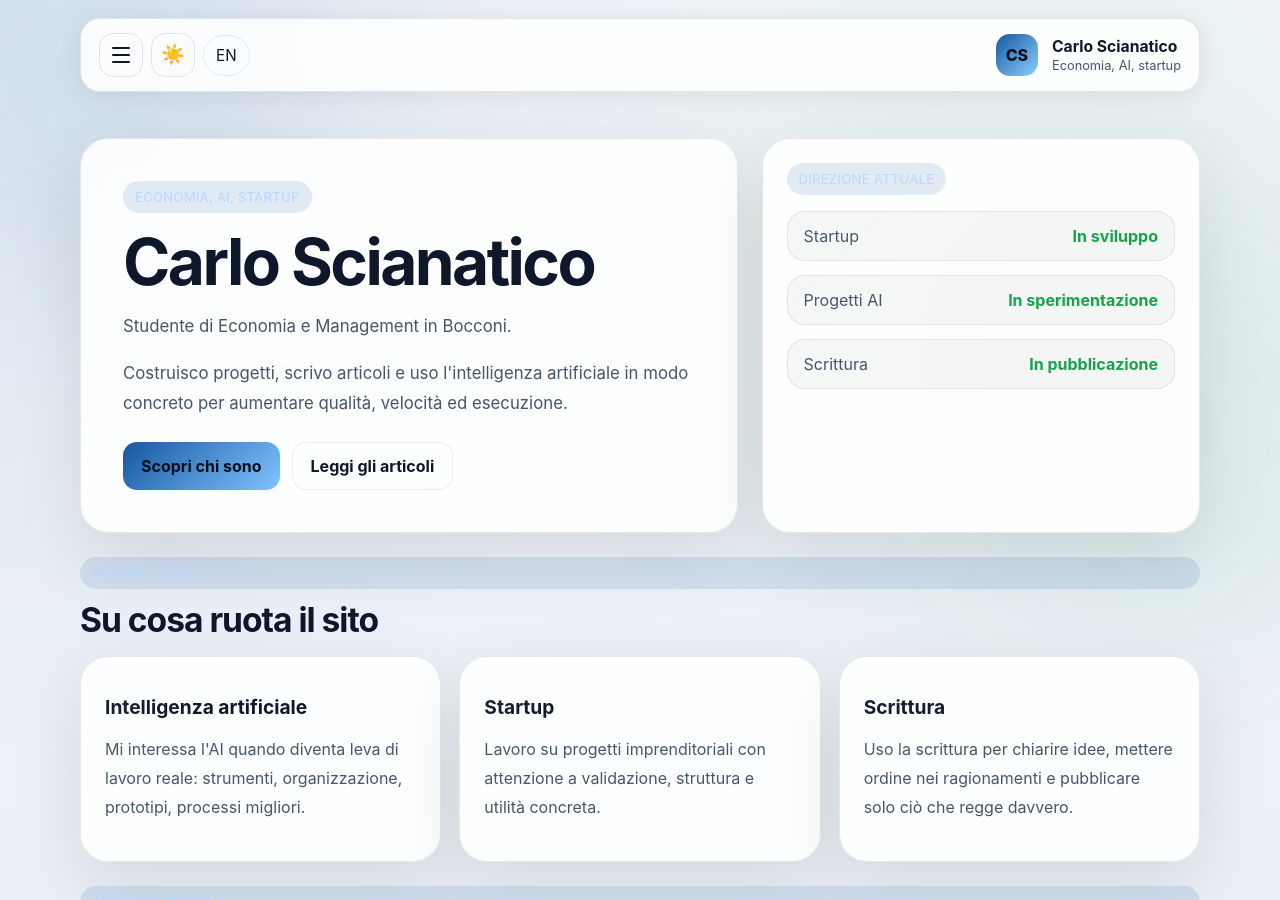
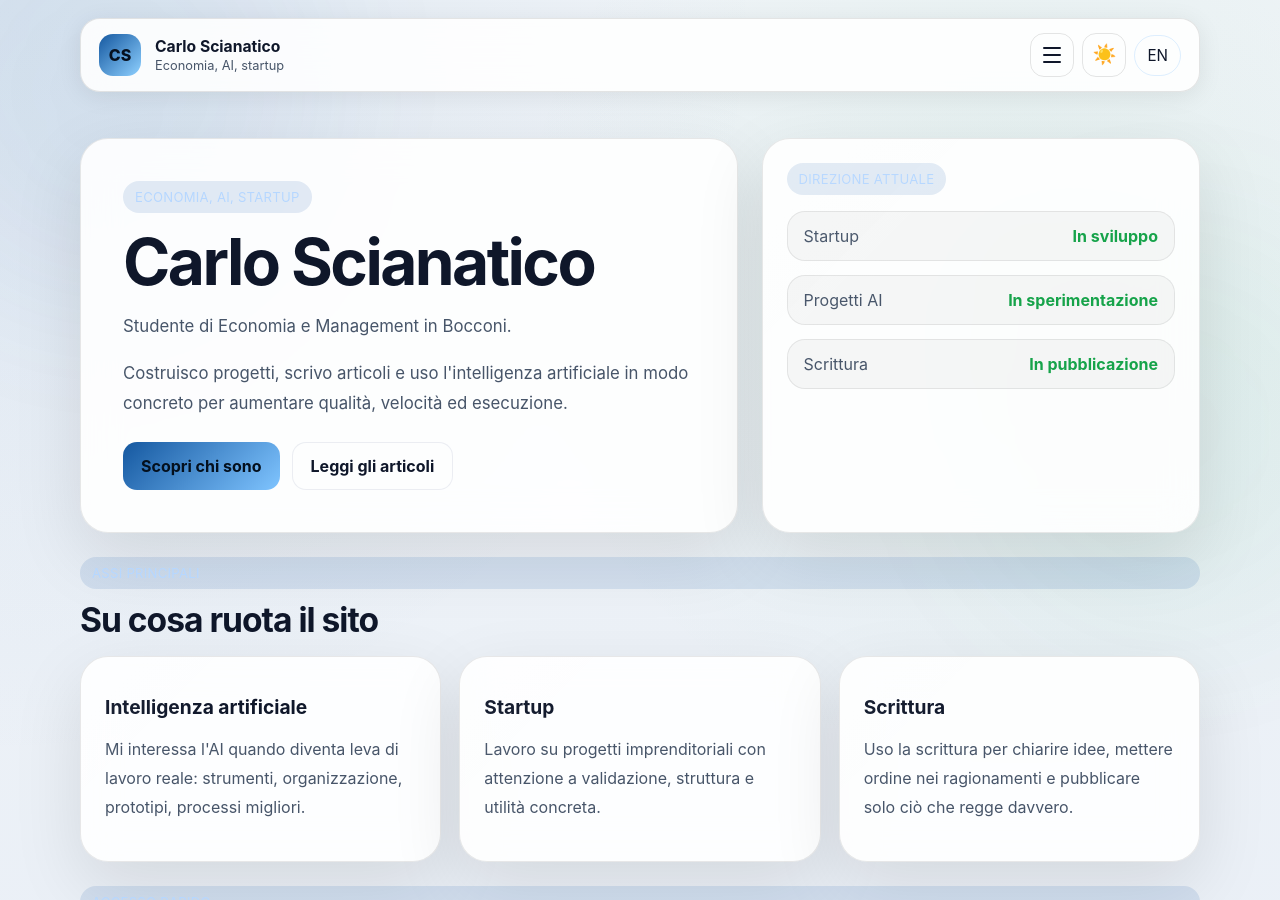
Before and after one commit to carloscianatico/carloscianatico.github.io, a Jekyll site: the page built from index.md, in a window 1280 px wide and 900 px high. Built offline with Jekyll 4.4.1, drawn with Linux system fonts in a browser that asks for light colours.

Commit message:
Fix: logo sinistra, controlli destra (layout specchiato)

```diff
--- a/_includes/header.html
+++ b/_includes/header.html
@@ -1,6 +1,14 @@
 {% assign nav = site.data.navigation[page.lang | default: 'it'] %}
 <header class="site-header-shell" data-header>
   <div class="site-shell site-header-inner">
+
+    <a class="brand" href="{% if page.lang == 'en' %}{{ '/en/' | relative_url }}{% else %}{{ '/' | relative_url }}{% endif %}">
+      <span class="brand-mark">CS</span>
+      <span class="brand-text">
+        <strong>Carlo Scianatico</strong>
+        <small>{% if page.lang == 'en' %}Economics, AI, startup{% else %}Economia, AI, startup{% endif %}</small>
+      </span>
+    </a>
 
     <div class="header-controls">
       <button class="hamburger-menu" id="hamburger-btn" type="button" aria-label="Apri menu" aria-expanded="false">
@@ -12,18 +20,10 @@
       {% include lang_switch.html %}
     </div>
 
-    <a class="brand" href="{% if page.lang == 'en' %}{{ '/en/' | relative_url }}{% else %}{{ '/' | relative_url }}{% endif %}">
-      <span class="brand-mark">CS</span>
-      <span class="brand-text">
-        <strong>Carlo Scianatico</strong>
-        <small>{% if page.lang == 'en' %}Economics, AI, startup{% else %}Economia, AI, startup{% endif %}</small>
-      </span>
-    </a>
-
   </div>
 </header>
 
-<!-- Sidebar laterale -->
+<!-- Sidebar laterale sinistra -->
 <nav class="nav-sidebar" id="nav-sidebar" aria-label="Menu di navigazione" aria-hidden="true">
   <div class="sidebar-header">
     <span class="sidebar-title">Menu</span>
```
